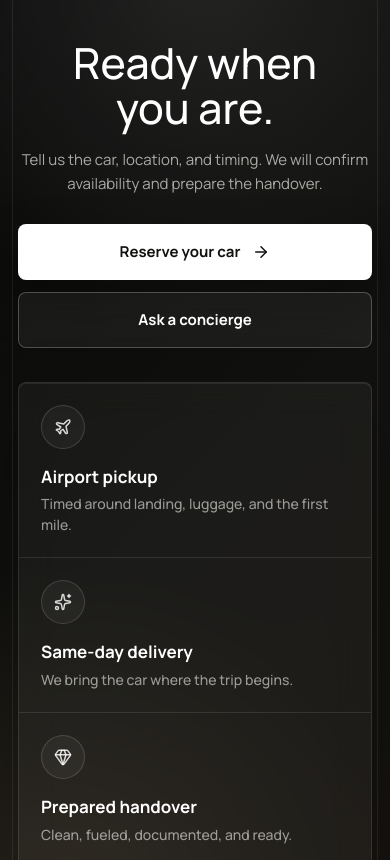
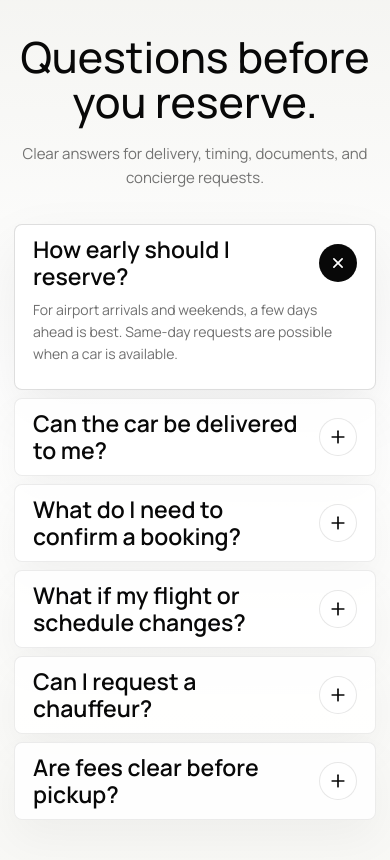
Before and after one commit to bamideleadesola-droid/aura-drive-luxury-rentals, a React (Vite) app: page / in a window 390 px wide. Shown: the part 10244-11104 px from the top of the page. Built offline with nearby package versions, Linux system fonts and the light colour scheme.

Commit message:
Add FAQ accordion section

```diff
--- a/src/App.tsx
+++ b/src/App.tsx
@@ -9,7 +9,7 @@ import {
   useScroll,
   useTransform,
 } from "framer-motion";
-import { ArrowRight, BriefcaseBusiness, Gem, Images, Menu, Pause, Phone, Plane, Play, Quote, Sparkles, Waves, X } from "lucide-react";
+import { ArrowRight, BriefcaseBusiness, Gem, Images, Menu, Pause, Phone, Plane, Play, Plus, Quote, Sparkles, Waves, X } from "lucide-react";
 
 const arrivalTypes = [
   {
@@ -181,6 +181,33 @@ const closingSignals = [
   },
 ];
 
+const faqItems = [
+  {
+    question: "How early should I reserve?",
+    answer: "For airport arrivals and weekends, a few days ahead is best. Same-day requests are possible when a car is available.",
+  },
+  {
+    question: "Can the car be delivered to me?",
+    answer: "Yes. We can arrange delivery to an airport, hotel, residence, office, or private venue depending on timing and access.",
+  },
+  {
+    question: "What do I need to confirm a booking?",
+    answer: "We confirm the car, dates, delivery location, valid driving details, payment, and any handover notes before the trip.",
+  },
+  {
+    question: "What if my flight or schedule changes?",
+    answer: "Share the update with the concierge team. We adjust the handover timing where possible and keep the process calm.",
+  },
+  {
+    question: "Can I request a chauffeur?",
+    answer: "Yes. Tell us the route, timing, and service style you prefer, and we will confirm the right car and driver arrangement.",
+  },
+  {
+    question: "Are fees clear before pickup?",
+    answer: "Yes. Pricing, delivery notes, deposit, coverage, and any extras are confirmed before the car is prepared.",
+  },
+];
+
 type FleetShowcase = (typeof fleetShowcases)[number];
 
 type FleetShowcaseCardProps = {
@@ -314,6 +341,7 @@ function FleetShowcaseStack() {
 function App() {
   const [menuOpen, setMenuOpen] = useState(false);
   const [activeArrival, setActiveArrival] = useState<number | null>(null);
+  const [openFaq, setOpenFaq] = useState<number | null>(0);
   const [filmPlaying, setFilmPlaying] = useState(false);
   const filmVideoRef = useRef<HTMLVideoElement>(null);
   const shouldReduceMotion = useReducedMotion();
@@ -833,6 +861,88 @@ function App() {
       </motion.section>
 
       <motion.section
+        className="faq"
+        id="faq"
+        aria-labelledby="faq-heading"
+        initial={shouldReduceMotion ? false : { opacity: 0, y: 28 }}
+        whileInView={{ opacity: 1, y: 0 }}
+        viewport={{ once: true, amount: 0.18 }}
+        transition={{ duration: 0.72, ease }}
+      >
+        <div className="faq__inner">
+          <div className="faq__intro">
+            <motion.h2
+              id="faq-heading"
+              initial={shouldReduceMotion ? false : { opacity: 0, y: 18 }}
+              whileInView={{ opacity: 1, y: 0 }}
+              viewport={{ once: true, amount: 0.6 }}
+              transition={{ duration: 0.64, ease }}
+            >
+              Questions before you reserve.
+            </motion.h2>
+            <motion.p
+              initial={shouldReduceMotion ? false : { opacity: 0, y: 18 }}
+              whileInView={{ opacity: 1, y: 0 }}
+              viewport={{ once: true, amount: 0.6 }}
+              transition={{ duration: 0.64, delay: 0.08, ease }}
+            >
+              Clear answers for delivery, timing, documents, and concierge requests.
+            </motion.p>
+          </div>
+
+          <motion.div
+            className="faq__list"
+            initial={shouldReduceMotion ? false : "hidden"}
+            whileInView="visible"
+            viewport={{ once: true, amount: 0.18 }}
+            transition={{ staggerChildren: 0.06 }}
+          >
+            {faqItems.map((item, index) => {
+              const isOpen = openFaq === index;
+              const answerId = `faq-answer-${index}`;
+
+              return (
+                <motion.div
+                  className={`faq-item ${isOpen ? "faq-item--open" : ""}`}
+                  key={item.question}
+                  variants={reveal}
+                  transition={{ duration: 0.5, ease }}
+                >
+                  <button
+                    className="faq-item__button"
+                    type="button"
+                    aria-expanded={isOpen}
+                    aria-controls={answerId}
+                    onClick={() => setOpenFaq((current) => (current === index ? null : index))}
+                  >
+                    <span>{item.question}</span>
+                    <span className="faq-item__icon" aria-hidden="true">
+                      <Plus size={20} />
+                    </span>
+                  </button>
+
+                  <AnimatePresence initial={false}>
+                    {isOpen ? (
+                      <motion.div
+                        className="faq-item__answer"
+                        id={answerId}
+                        initial={shouldReduceMotion ? false : { height: 0, opacity: 0 }}
+                        animate={{ height: "auto", opacity: 1 }}
+                        exit={shouldReduceMotion ? { opacity: 0 } : { height: 0, opacity: 0 }}
+                        transition={{ duration: 0.24, ease }}
+                      >
+                        <p>{item.answer}</p>
+                      </motion.div>
+                    ) : null}
+                  </AnimatePresence>
+                </motion.div>
+              );
+            })}
+          </motion.div>
+        </div>
+      </motion.section>
+
+      <motion.section
         className="closing-cta"
         id="book"
         aria-labelledby="closing-heading"
--- a/src/styles.css
+++ b/src/styles.css
@@ -1520,6 +1520,138 @@ button {
   color: rgba(255, 255, 255, 0.62);
 }
 
+.faq {
+  padding: clamp(82px, 9vw, 132px) clamp(18px, 4.2vw, 78px) clamp(94px, 10vw, 148px);
+  color: var(--ink);
+  background:
+    linear-gradient(180deg, #f4f4f1 0%, #ffffff 42%, #f7f7f4 100%);
+}
+
+.faq__inner {
+  width: min(100%, 1180px);
+  margin: 0 auto;
+}
+
+.faq__intro {
+  max-width: 820px;
+  margin: 0 auto;
+  text-align: center;
+}
+
+.faq__intro h2 {
+  max-width: 760px;
+  margin: 0 auto;
+  color: #080808;
+  font-size: clamp(34px, 4.2vw, 58px);
+  line-height: 1.08;
+  font-weight: 500;
+  letter-spacing: 0;
+  text-wrap: balance;
+}
+
+.faq__intro p {
+  max-width: 540px;
+  margin: 18px auto 0;
+  color: rgba(23, 23, 23, 0.6);
+  font-size: clamp(16px, 1.25vw, 19px);
+  line-height: 1.58;
+}
+
+.faq__list {
+  margin: clamp(38px, 5vw, 68px) auto 0;
+  display: grid;
+  gap: 10px;
+}
+
+.faq-item {
+  overflow: hidden;
+  border: 1px solid rgba(23, 23, 23, 0.08);
+  border-radius: 8px;
+  background: rgba(255, 255, 255, 0.86);
+  box-shadow: 0 18px 44px rgba(20, 20, 20, 0.045);
+  transition:
+    border-color 220ms ease,
+    box-shadow 220ms ease,
+    background 220ms ease;
+}
+
+.faq-item--open,
+.faq-item:hover {
+  border-color: rgba(23, 23, 23, 0.14);
+  background: #ffffff;
+  box-shadow: 0 24px 58px rgba(20, 20, 20, 0.075);
+}
+
+.faq-item__button {
+  width: 100%;
+  min-height: 86px;
+  padding: 0 clamp(20px, 3vw, 34px);
+  display: flex;
+  align-items: center;
+  justify-content: space-between;
+  gap: 24px;
+  border: 0;
+  color: #080808;
+  background: transparent;
+  cursor: pointer;
+  text-align: left;
+}
+
+.faq-item__button span:first-child {
+  max-width: 860px;
+  font-size: clamp(20px, 1.7vw, 26px);
+  line-height: 1.18;
+  font-weight: 600;
+}
+
+.faq-item__icon {
+  flex: 0 0 auto;
+  width: 42px;
+  height: 42px;
+  display: inline-flex;
+  align-items: center;
+  justify-content: center;
+  border: 1px solid rgba(23, 23, 23, 0.1);
+  border-radius: 999px;
+  color: #080808;
+  background: #ffffff;
+  transition:
+    background 220ms ease,
+    color 220ms ease,
+    transform 220ms cubic-bezier(0.22, 1, 0.36, 1);
+}
+
+.faq-item__icon svg {
+  transition: transform 220ms cubic-bezier(0.22, 1, 0.36, 1);
+}
+
+.faq-item--open .faq-item__icon {
+  color: #ffffff;
+  background: #080808;
+}
+
+.faq-item--open .faq-item__icon svg {
+  transform: rotate(45deg);
+}
+
+.faq-item__answer {
+  overflow: hidden;
+}
+
+.faq-item__answer p {
+  max-width: 760px;
+  margin: -4px 0 0;
+  padding: 0 clamp(20px, 3vw, 34px) clamp(26px, 3vw, 34px);
+  color: rgba(23, 23, 23, 0.62);
+  font-size: clamp(15px, 1.18vw, 18px);
+  line-height: 1.58;
+}
+
+.faq-item__button:focus-visible {
+  outline: 3px solid rgba(23, 23, 23, 0.22);
+  outline-offset: -3px;
+}
+
 .closing-cta {
   position: relative;
   overflow: hidden;
@@ -2185,6 +2317,45 @@ button {
     font-size: clamp(20px, 6vw, 25px);
   }
 
+  .faq {
+    padding: 66px 14px 94px;
+  }
+
+  .faq__intro h2 {
+    font-size: clamp(34px, 11vw, 46px);
+    line-height: 1.06;
+  }
+
+  .faq__intro p {
+    font-size: 15px;
+  }
+
+  .faq__list {
+    margin-top: 34px;
+    gap: 8px;
+  }
+
+  .faq-item__button {
+    min-height: 76px;
+    padding-inline: 18px;
+    gap: 16px;
+  }
+
+  .faq-item__button span:first-child {
+    font-size: clamp(19px, 6vw, 23px);
+  }
+
+  .faq-item__icon {
+    width: 38px;
+    height: 38px;
+  }
+
+  .faq-item__answer p {
+    margin-top: -2px;
+    padding: 0 18px 24px;
+    font-size: 14px;
+  }
+
   .closing-cta {
     padding: 72px 18px 94px;
   }
```
